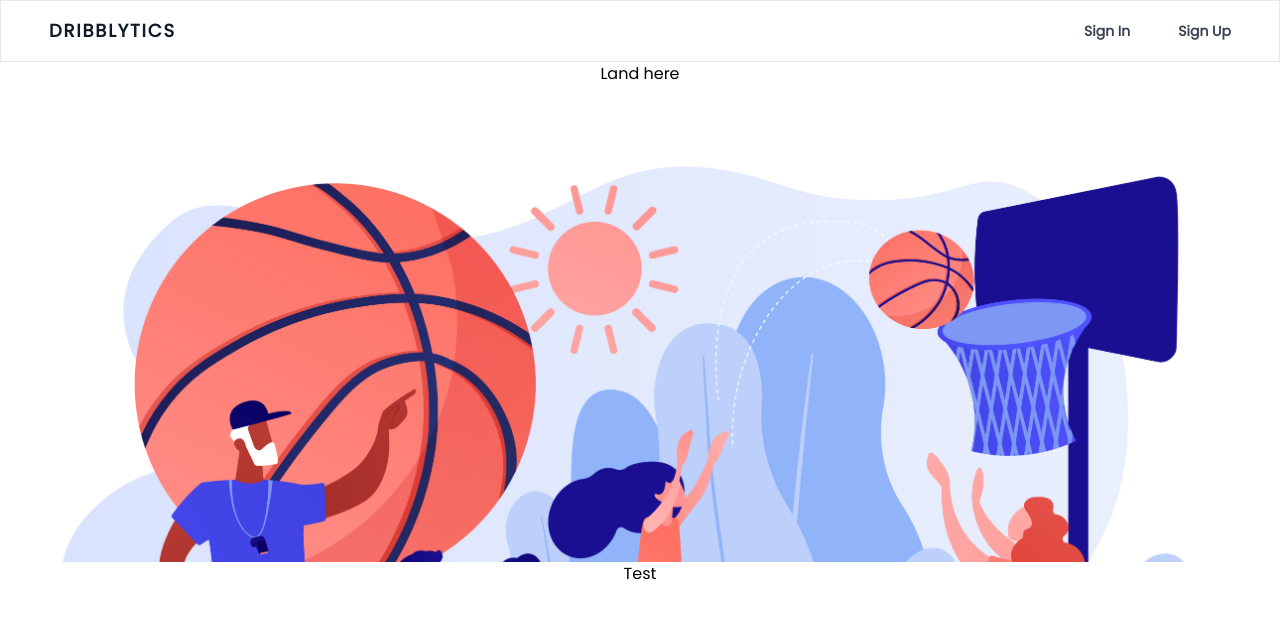
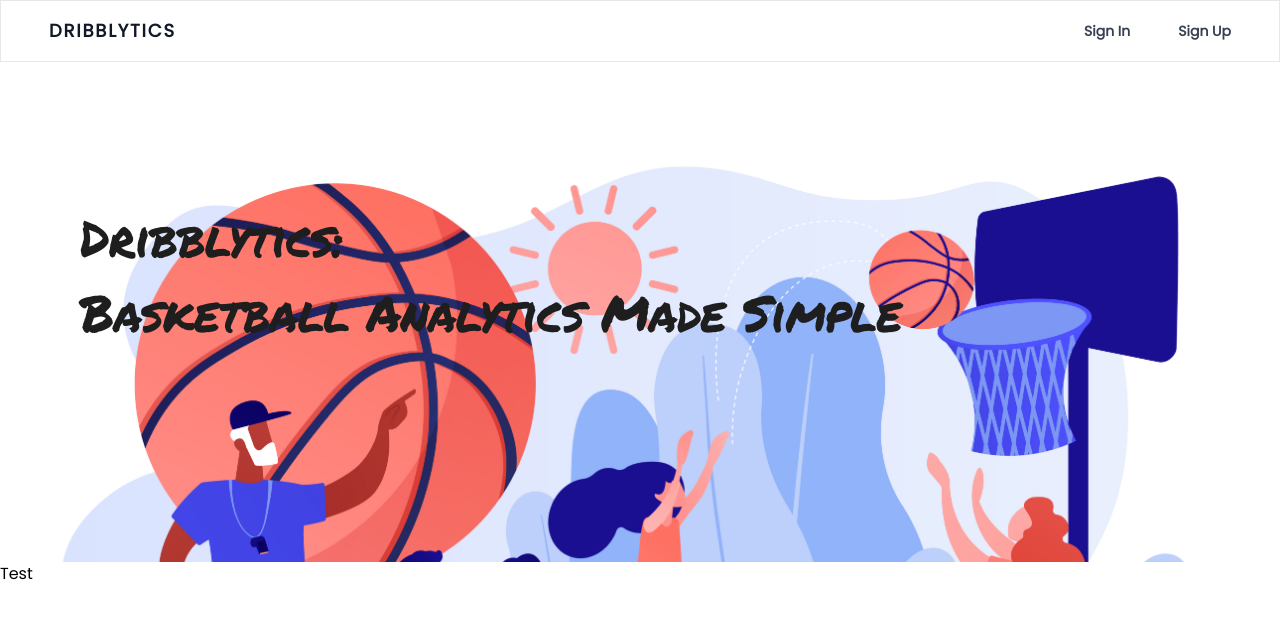
Before and after one commit to nkosi-tauro/dribblytics, a React (Create React App) app: page / in a window 1280 px wide. Shown: the top 618 px of the page. Built offline with nearby package versions, Linux system fonts and the light colour scheme; no server answers.

Commit message:
Added Heading + styles to landing page

```diff
--- a/src/App.css
+++ b/src/App.css
@@ -1,39 +1,3 @@
 .App {
-  text-align: center;
   font-family: 'Poppins', sans-serif;
 }
-
-.App-logo {
-  height: 40vmin;
-  pointer-events: none;
-}
-
-@media (prefers-reduced-motion: no-preference) {
-  .App-logo {
-    animation: App-logo-spin infinite 20s linear;
-  }
-}
-
-.App-header {
-  background-color: #282c34;
-  min-height: 100vh;
-  display: flex;
-  flex-direction: column;
-  align-items: center;
-  justify-content: center;
-  font-size: calc(10px + 2vmin);
-  color: white;
-}
-
-.App-link {
-  color: #61dafb;
-}
-
-@keyframes App-logo-spin {
-  from {
-    transform: rotate(0deg);
-  }
-  to {
-    transform: rotate(360deg);
-  }
-}
--- a/src/components/Landing.js
+++ b/src/components/Landing.js
@@ -1,11 +1,12 @@
 import React from 'react'
 import BackImage from '../assets/backImg.jpg'
+import './landingStyles.css'
 
 function Landing() {
     return (
-        <div>
-            <div className="landing Page" style={{"background-image": `url(${BackImage})`,"height": "500px", "background-size": "cover", "background-repeat": "no-repeat"}}>
-                <h1>Land here</h1>
+        <div className="landing-Page">
+            <div style={{"background-image": `url(${BackImage})`,"height": "500px", "background-size": "cover", "background-repeat": "no-repeat"}}>
+                <h2 className="landh2"><span>Dribblytics:<span class='spacer'></span><br /><span class='spacer'></span>Basketball Analytics Made Simple</span></h2>
             </div>
             <div>
                 <footer>Test</footer>
--- /dev/null
+++ b/src/components/landingStyles.css
@@ -0,0 +1,20 @@
+@import url('https://fonts.googleapis.com/css2?family=Permanent+Marker&display=swap');
+
+.landh2 {
+    position: absolute;
+    top: 200px;
+    left: 70px;
+    font-family: 'Permanent Marker', cursive;
+    font-size:50px;
+}
+
+.landh2 span {
+    color: rgb(31, 30, 30);
+    letter-spacing: -1px;
+    font:10;
+    padding: 10px;
+}
+
+h2 span.spacer {
+    padding:0 5px;
+}
```
